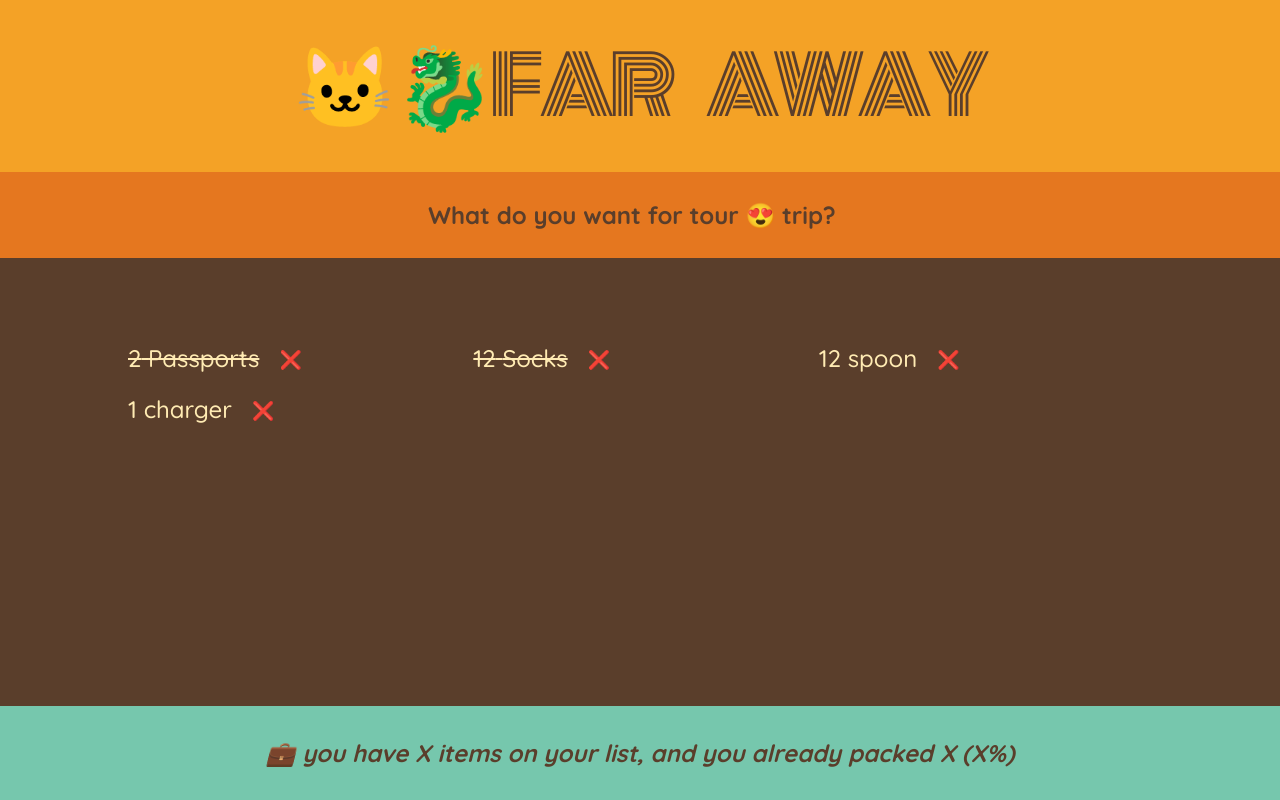
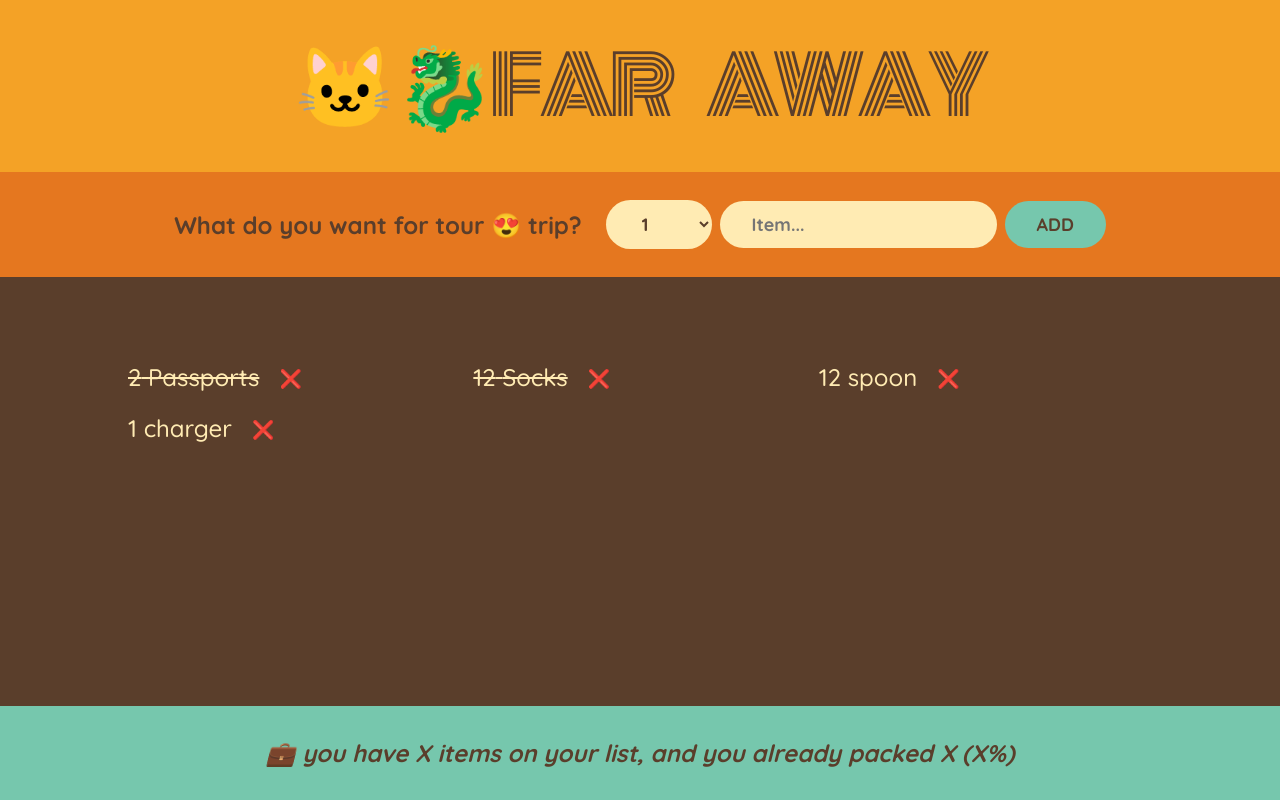
Before and after one commit to IlyasKhan11/Travel-List, a React (Create React App) app: page / in a window 1280 px wide. Built offline with nearby package versions, Linux system fonts and the light colour scheme.

Commit message:
made the form

```diff
--- a/src/App.js
+++ b/src/App.js
@@ -1,8 +1,10 @@
+import { useState } from "react"
+
 const initialItems = [
   { id: 1, description: "Passports", quantity: 2, packed: true },
   { id: 2, description: "Socks", quantity: 12, packed: true },
-  { id: 2, description: "spoon", quantity: 12, packed: false },
-  { id: 2, description: "charger", quantity: 1, packed: false }
+  { id: 3, description: "spoon", quantity: 12, packed: false },
+  { id: 4, description: "charger", quantity: 1, packed: false }
 ]
 
 
@@ -27,33 +29,106 @@ function Logo(){
 }
 
 function Form(){
+  const [description,setDescription]=useState("")
+  const [selection,setSelection]=useState("")
+
+
+
+
+
+
+
+
+
+
+
+
+
+
+
+
+
+
+
+
+  function handleSubmit(e){
+    e.preventDefault()
+
+    if (!description) return;
+
+    const newItem={description,Selection,packed:false,id:Date.now()}
+
+
+
+
+    setDescription("")
+    setSelection(1)
+  }
+
+
+
+
+
+
+
+
+
+
+
+
+
+
+
+
+
+
+
+
+
+
+
+
+
   return (
-    <div className="add-form">
+    <form className="add-form" onSubmit={handleSubmit}>
       <h3>What do you want for tour 😍 trip?</h3>
-    </div>
+      <select value={selection} onChange={(e)=>setSelection(Number(e.target.value))}>
+        {console.log(selection)}
+        {Array.from({length:20},(_,i)=> i +1).map(num=><option value={num} key={num}>{num}</option>)}
+      </select>
+      <input type="text" placeholder="Item..." value={description} onChange={(e)=>setDescription(e.target.value)}></input>
+      <button>ADD</button>
+    </form>
   )
 
 
 }
 
-function PackingList(){
 
 
 
 
+
+
+
+
+
+
+
+
+
+function PackingList(){
   return (
 
     <div className="list">
       <ul className="list">
-        {initialItems.map(item=><Item item={item} />)}
+        {initialItems.map(item=><Item item={item}  key={item.id} />)}
       </ul>
     </div>
 
   )
 
 }
-
-
 
 
 function Item({item}){
@@ -69,29 +144,10 @@ function Item({item}){
   )
 }
 
-
-
-
-
-
-
-
-
-
-
-
-
-
 function Stats(){
   return(
     <footer className="stats">
       <em>💼 you have X items on your list, and you already packed X (X%)</em>
     </footer>
   )
-
-
-
-
-
-
 }
```
